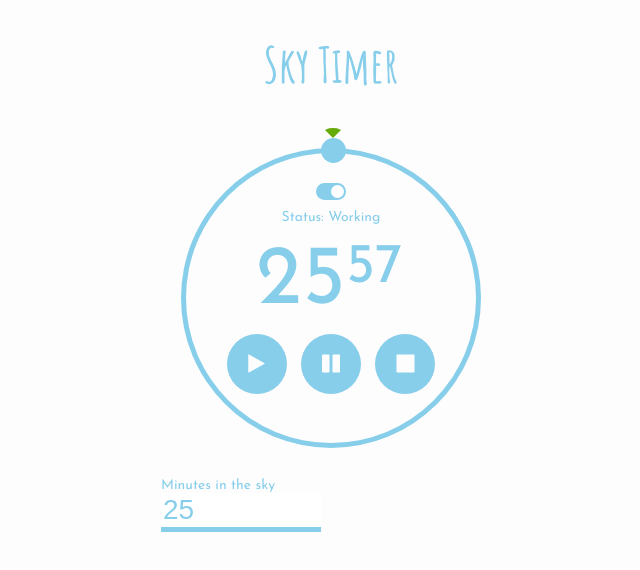
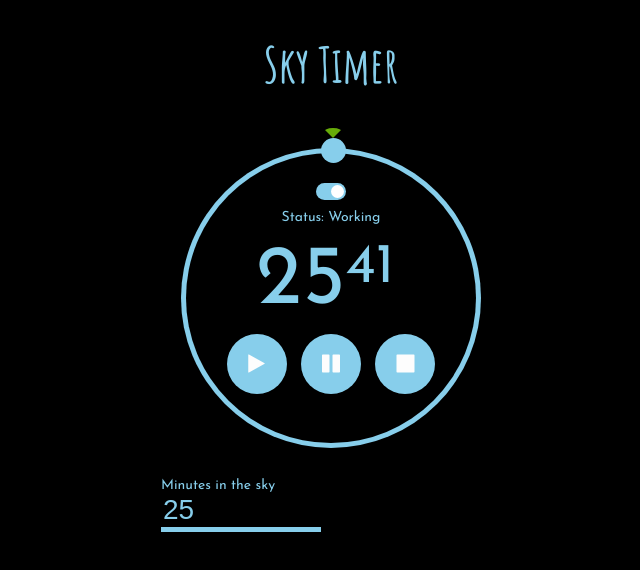
Before and after one commit to iannm93/timerapp, a plain HTML site: page index.html in a window 1280 px wide. Both pictures are taken after a click on the button 565 px from the left and 363 px from the top of the page. Shown: the whole page, without its empty margins (309-949 px from the left). Drawn offline with Linux system fonts and the light colour scheme.

Commit message:
changed styling

```diff
--- a/script.js
+++ b/script.js
@@ -49,7 +49,7 @@ renderTime()
       clearInterval(timeIdentifer)
     }
 
-  }, 1000)
+  }, 150)
 
 }
 
@@ -60,7 +60,7 @@ function pauseTimer() {
 
 function stopTimer() {
   clearInterval(timeIdentifer)
-  minutesDisplay.textContent = "00"
+  minutesDisplay.textContent = "0"
   secondsDisplay.textContent = "00"
 }
 playButton.addEventListener("click", startTimer);
--- a/style.css
+++ b/style.css
@@ -6,7 +6,7 @@
 
 body {
   font-size: 14px;
-  background-color: #fdfdfd;
+  background-color:black;
   font-family: "Josefin Sans", sans-serif;
 }
 
@@ -85,7 +85,9 @@ input:focus + .slider {
 input:checked + .slider:before {
   transform: translateX(13px);
 }
-
+#work-minutes{
+  background-color: black;
+}
 .container {
   padding: 20px;
   max-width: 400px;
@@ -111,7 +113,7 @@ input:checked + .slider:before {
   left: 5px;
   height: 290px;
   width: 290px;
-  background-color: #fdfdfd;
+  background-color:black;
   border-radius: 50%;
 }
 
```
